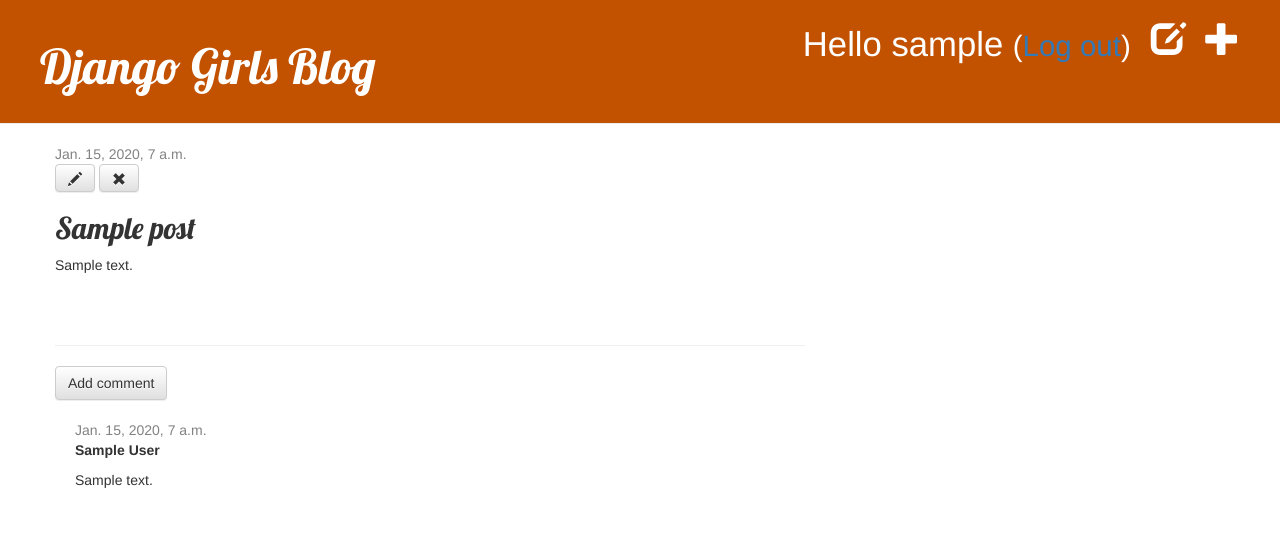
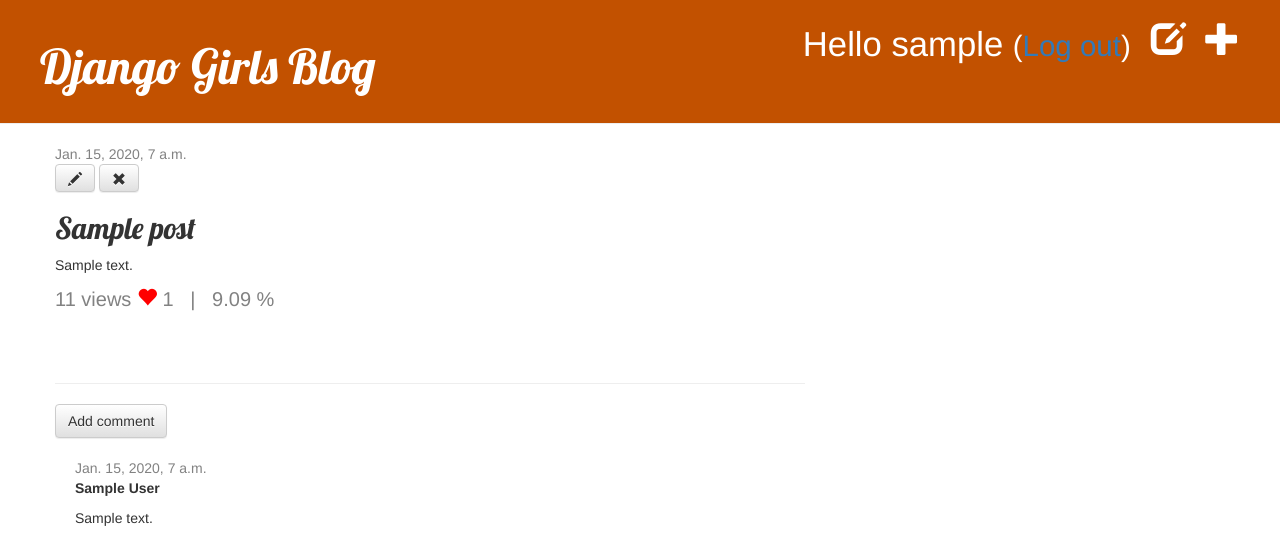
Before and after one commit to FelipeKonig/DjangoTutorial2, a Django app: page /post/1/ in a window 1280 px wide. Shown: the top 553 px of the page. Run offline with Django 3.2, Linux system fonts and the light colour scheme; a user stored in the database is signed in; tables that the repository leaves empty hold one stand-in row (values such as "Sample post"); some libraries are stand-ins or nearby versions.

Commit message:
liked added

```diff
--- a/blog/admin.py
+++ b/blog/admin.py
@@ -1,5 +1,6 @@
 from django.contrib import admin
-from .models import Post, Comment
+from .models import Post, Comment, PostLike
 
 admin.site.register(Post)
 admin.site.register(Comment)
+admin.site.register(PostLike)
--- a/blog/models.py
+++ b/blog/models.py
@@ -1,6 +1,7 @@
 from django.conf import settings
 from django.db import models
 from django.utils import timezone
+from django.contrib.auth.models import User
 
 class Post(models.Model):
     author = models.ForeignKey(settings.AUTH_USER_MODEL, on_delete=models.CASCADE)
@@ -8,6 +9,7 @@
     text = models.TextField()
     created_date = models.DateTimeField(default=timezone.now)
     published_date = models.DateTimeField(blank=True, null=True)
+    views = models.BigIntegerField(default=0)
 
     def publish(self):
         self.published_date = timezone.now()
@@ -19,6 +21,16 @@
     def approved_comments(self):
         return self.comments.filter(approved_comment=True)
 
+    def likes_count(self):
+        return PostLike.objects.filter(post=self).count()
+
+class PostLike( models.Model):
+    user = models.ForeignKey(User, on_delete=models.CASCADE)
+    post = models.ForeignKey('blog.Post', on_delete=models.CASCADE)
+    created_date = models.DateTimeField(auto_now=True)
+
+    def _str_(self):
+        return '{} - {}'.format(self.post.title, self.user)
 
 class Comment(models.Model):
     post = models.ForeignKey('blog.Post', on_delete=models.CASCADE, related_name='comments')
--- a/blog/static/css/blog.css
+++ b/blog/static/css/blog.css
@@ -1,3 +1,11 @@
+.heart{
+  font-size: 20px;
+}
+
+.liked{
+  color: #F00;
+}
+
 h1 a, h2 a {
     color: #C25100;
     font-family: 'Lobster';
--- a/blog/templates/blog/post_detail.html
+++ b/blog/templates/blog/post_detail.html
@@ -16,6 +16,18 @@
 
         <h2>{{ post.title }}</h2>
         <p>{{ post.text|linebreaksbr }}</p>
+        <div class="date heart">
+          {{ post.views}} views
+          <a href="{% url 'post_like' pk=post.pk %}">
+            {% if liked %}
+            <span class="glyphicon glyphicon-heart liked"></span>
+            {% else %}
+            <span class="glyphicon glyphicon-heart"></span>
+            {% endif %}
+          </a>
+           {{ post.likes_count }} &nbsp; | &nbsp;
+           {{ percent|floatformat:2 }} %
+        </div>
     </div>
     <hr>
     <a class="btn btn-default" href="{% url 'add_comment_to_post' pk=post.pk %}">Add comment</a>
--- a/blog/urls.py
+++ b/blog/urls.py
@@ -9,6 +9,7 @@
     path('drafts/', views.post_draft_list, name='post_draft_list'),
     path('post/<pk>/publish/', views.post_publish, name='post_publish'),
     path('post/<pk>/remove/', views.post_remove, name='post_remove'),
+    path('post/<pk>/like/', views.post_like, name='post_like'),
     path('post/<int:pk>/comment/', views.add_comment_to_post, name='add_comment_to_post'),
     path('comment/<int:pk>/approve/', views.comment_approve, name='comment_approve'),
     path('comment/<int:pk>/remove/', views.comment_remove, name='comment_remove'),
--- a/blog/views.py
+++ b/blog/views.py
@@ -1,6 +1,6 @@
 from django.shortcuts import render, get_object_or_404
 from django.utils import timezone
-from .models import Post, Comment
+from .models import Post, Comment, PostLike
 from .forms import PostForm, CommentForm
 from django.shortcuts import redirect
 from django.contrib.auth.decorators import login_required
@@ -11,7 +11,23 @@
 
 def post_detail(request, pk):
     post = get_object_or_404(Post, pk=pk)
-    return render(request, 'blog/post_detail.html', {'post': post})
+    post.views += 1
+    post.save()
+    liked = False
+    if request.user.is_authenticated:
+        likes_count = PostLike.objects.filter(
+            post_id=pk,
+            user=request.user
+        ).count()
+        if likes_count > 0:
+            liked = True
+
+    percent = post.likes_count() / post.views * 100
+
+    return render(request,
+    'blog/post_detail.html',
+     {'post': post, 'liked': liked, 'percent': percent}
+    )
 
 @login_required
 def post_new(request):
@@ -61,6 +77,15 @@
     post.delete()
     return redirect('post_list')
 
+@login_required
+def post_like(request, pk):
+    postLike, created = PostLike.objects.get_or_create(
+        post_id=pk,
+        user=request.user
+    )
+
+    return redirect('post_detail', pk=pk)
+
 def add_comment_to_post(request, pk):
     post = get_object_or_404(Post, pk=pk)
     if request.method == "POST":
--- a/manage.py
+++ b/manage.py
@@ -2,7 +2,6 @@
 """Django's command-line utility for administrative tasks."""
 import os
 import sys
-
 
 def main():
     os.environ.setdefault('DJANGO_SETTINGS_MODULE', 'mysite.settings')
--- a/mysite/local_settings.py
+++ b/mysite/local_settings.py
@@ -2,7 +2,7 @@
 SECRET_KEY = '51l$(*ihem^3)9v8jf^sk6k!lq^5ep7v3dzq4!o11x$^dqbqu&'
 
 # SECURITY WARNING: don't run with debug turned on in production!
-DEBUG = False
+DEBUG = True
 
 DB_PASSWORD = 'Fk10125503108'
 DB_USER = 'bloguser'
```
Also changed, not shown: blog/migrations/0003_post_views.py (added), blog/migrations/0004_post_likes.py (added), blog/migrations/0005_auto_20200420_1921.py (added).
